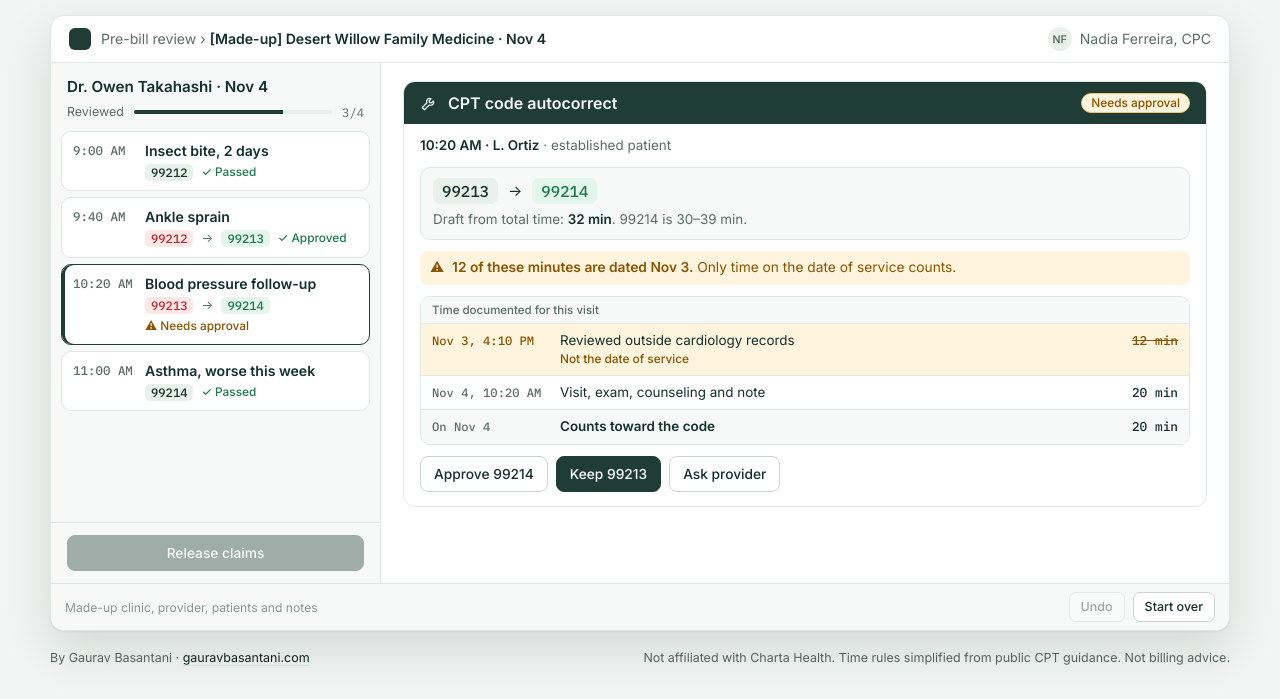
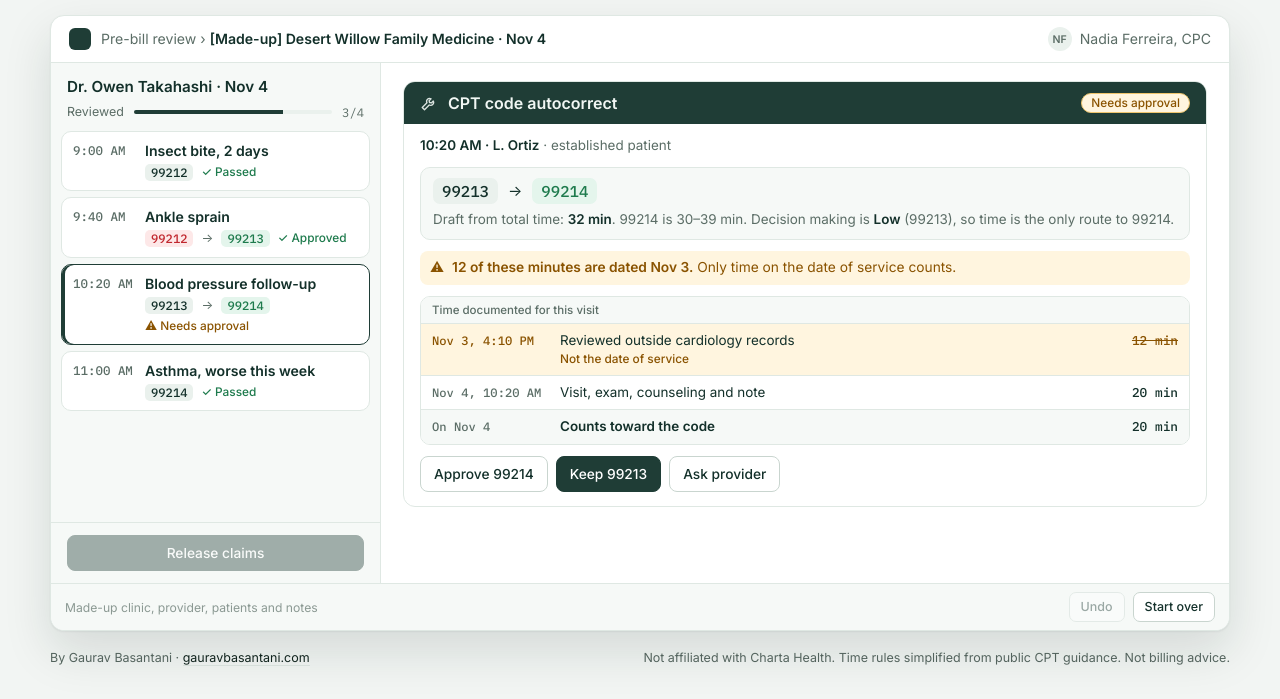
Before and after one commit to gauravbasantani/charta-concept, a plain HTML site: page index.html in a window 1280 px wide. Shown: the part 141-840 px from the top of the page. Drawn offline with Linux system fonts and the light colour scheme.

Commit message:
Show decision-making level on the pending card; neutral color for the pending code

```diff
--- a/index.html
+++ b/index.html
@@ -265,6 +265,7 @@ h1{font:700 clamp(1.6rem,3.4vw,2.3rem)/1.06 var(--sans);letter-spacing:-.03em;ma
   function codes(x){
     if(x.flag&&st.f==="kept")return '<span class="code">'+x.billed+'</span>';
     if(x.flag&&st.f==="held")return '<span class="code">'+x.billed+'</span>';
+    if(x.flag&&st.f==="open")return '<span class="code">'+x.billed+'</span>→<span class="code new">'+DRAFT+'</span>';
     return changed(x)?'<span class="code old">'+x.billed+'</span>→<span class="code new">'+suggested(x)+'</span>':'<span class="code">'+x.billed+'</span>';
   }
   function list(){
@@ -297,7 +298,7 @@ h1{font:700 clamp(1.6rem,3.4vw,2.3rem)/1.06 var(--sans);letter-spacing:-.03em;ma
   }
   function flagCard(){
     var x=F, h;
-    var draftLine='<p>Draft from total time: <b>'+ALL+'&nbsp;min</b>. '+DRAFT+' is '+rng(DRAFT)+'.</p>';
+    var draftLine='<p>Draft from total time: <b>'+ALL+'&nbsp;min</b>. '+DRAFT+' is '+rng(DRAFT)+'. Decision making is <b>'+x.mdm+'</b> ('+MDM[x.mdm]+'), so time is the only route to '+DRAFT+'.</p>';
     var rightLine='<p>'+ON+'&nbsp;min on '+DOS+' is '+RIGHT+' ('+rng(RIGHT)+'). Medical decision making <b>'+x.mdm+'</b> is also '+MDM[x.mdm]+'.</p>';
     if(st.f==="open"){
       h='<div class="card">'+head("CPT code autocorrect","Needs approval","")+'<div class="cb">'+who(x);
```
